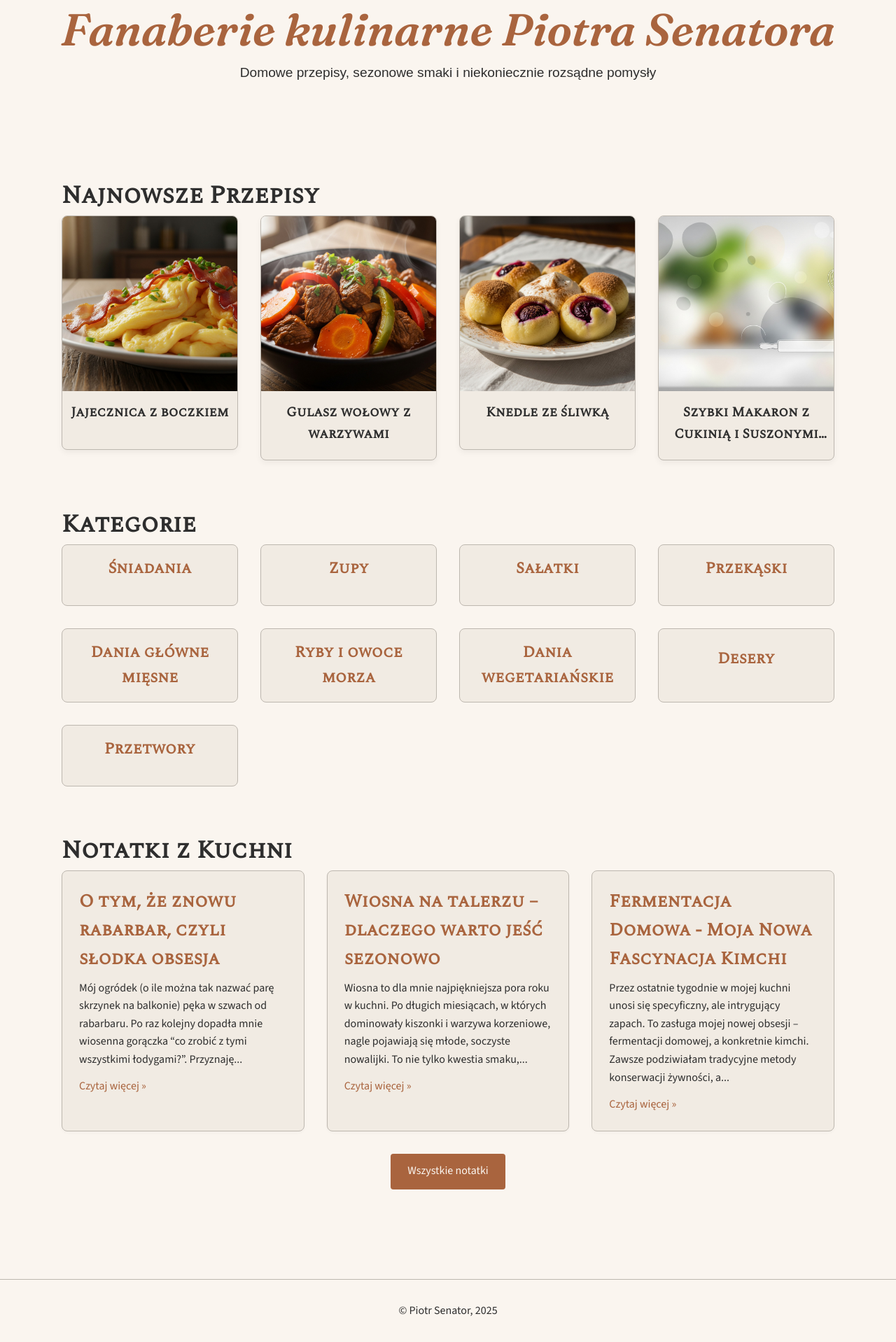
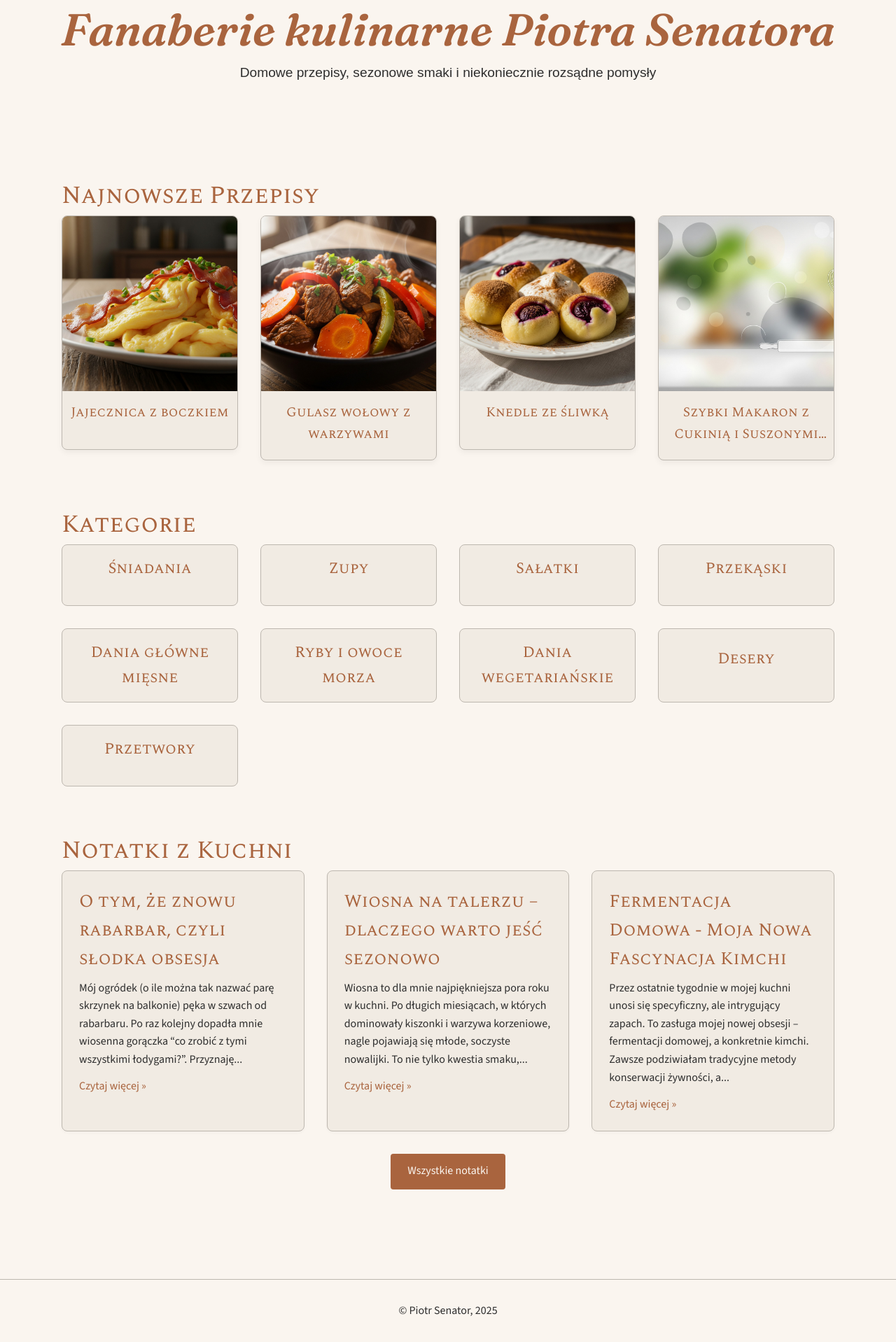
Before and after one commit to piotrsenator/kuchnia, a Jekyll site: the page built from index.html, in a window 1280 px wide. Shown: the whole page at 70% size. Built offline with Jekyll 4.4.1, drawn with Linux system fonts in a browser that asks for light colours; some web fonts are replaced.

Commit message:
Update style.css

```diff
--- a/assets/css/style.css
+++ b/assets/css/style.css
@@ -55,10 +55,10 @@
     --color-white: #FFFFFF; /* Biały */
 
     /* Fonty */
-    --font-family-primary: 'Source Sans 3', sans-serif; /* ZMIANA: Font dla tekstu głównego (Source Sans 3 Regular) */
-    --font-family-headings: 'Spectral SC', serif; /* ZMIANA: Font dla wszystkich nagłówków h1-h6 (Spectral SC Regular) */
-    --font-family-site-title: 'Fraunces', serif; /* ZMIANA: Font dla site-title (Fraunces SemiBold Italic) */
-    --font-weight-light: 300; /* ZMIANA: Nowa zmienna dla wagi 300 (dla Source Sans 3 Light) */
+    --font-family-primary: 'Source Sans 3', sans-serif; /* Font dla tekstu głównego (Source Sans 3 Regular) */
+    --font-family-headings: 'Spectral SC', serif; /* Font dla wszystkich nagłówków h1-h6 (Spectral SC Regular) */
+    --font-family-site-title: 'Fraunces', serif; /* Font dla site-title (Fraunces SemiBold Italic) */
+    --font-weight-light: 300; /* Nowa zmienna dla wagi 300 (dla Source Sans 3 Light) */
 
 
     /* Odstępy (Spacing - używane dla konsekwentnych paddingów/marginesów) */
@@ -94,7 +94,7 @@
 }
 
 body {
-    font-family: var(--font-family-primary); /* ZMIANA: Główny tekst - Source Sans 3 Regular */
+    font-family: var(--font-family-primary); /* Główny tekst - Source Sans 3 Regular */
     color: var(--color-text-dark); /* Użycie zmiennej */
     background-color: var(--color-background-light); /* Użycie zmiennej */
     -webkit-font-smoothing: antialiased;
@@ -107,7 +107,7 @@
 
 /* Specyficzne stylowanie dla site-title (Fraunces SemiBold Italic) */
 .site-title {
-    font-family: var(--font-family-site-title); /* ZMIANA: Fraunces */
+    font-family: var(--font-family-site-title); /* Fraunces */
     font-weight: 600;
     font-style: italic;
     font-size: 3rem; /* Zmniejszono główny tytuł */
@@ -119,8 +119,8 @@
 
 /* site-subtitle i site-description-short używają Source Sans 3 Light */
 .site-subtitle {
-    font-family: var(--font-family-primary); /* ZMIANA: Source Sans 3 */
-    font-weight: var(--font-weight-light); /* ZMIANA: Waga 300 (Light) */
+    font-family: var(--font-family-primary); /* Source Sans 3 */
+    font-weight: var(--font-weight-light); /* Waga 300 (Light) */
     color: var(--color-text-dark);
     font-size: 1.3rem;
     margin-top: var(--spacing-xxs);
@@ -130,9 +130,9 @@
 }
 
 .site-description-short {
-    font-family: var(--font-family-primary); /* ZMIANA: Source Sans 3 */
+    font-family: var(--font-family-primary); /* Source Sans 3 */
     max-width: 700px;
-    font-weight: var(--font-weight-light); /* ZMIANA: Waga 300 (Light) */
+    font-weight: var(--font-weight-light); /* Waga 300 (Light) */
     margin: var(--spacing-xxs) auto var(--spacing-sm) auto;
     color: var(--color-text-dark);
     font-size: 1.2rem;
@@ -144,8 +144,8 @@
 
 /* Opis przepisu - używa Source Sans 3 Regular (domyślny dla body) */
 .recipe-description {
-    font-weight: 400; /* Standardowa waga */
-    font-style: normal; /* Usunięto italic */
+    font-weight: 400; /* ZMIANA: Usunięto italic, ustawiono wagę 400 */
+    font-style: normal; /* ZMIANA: Upewnienie się, że jest normal */
     font-size: 1.2rem;
     color: var(--color-text-dark);
     margin-bottom: var(--spacing-lg);
@@ -153,14 +153,17 @@
 
 /* Cytaty - używają Source Sans 3 Regular (domyślny dla body) */
 .note-content blockquote {
-    font-style: normal; /* Usunięto italic */
-    font-weight: 400; /* Standardowa waga */
+    font-style: normal; /* ZMIANA: Usunięto italic */
+    font-weight: 400; /* ZMIANA: Ustawiono wagę 400 */
 }
 
-/* Nagłówki używają Spectral SC Regular */
+/* Nagłówki używają Spectral SC Regular i koloru primary */
 h1, h2, h3, h4, h5, h6 {
-    font-family: var(--font-family-headings); /* ZMIANA: Spectral SC */
+    font-family: var(--font-family-headings); /* Spectral SC */
+    color: var(--color-primary); /* ZMIANA: Kolor nagłówków zgodny z kolorem tytułu */
     text-transform: none; /* Upewniamy się, że nie ma kapitalików */
+    font-weight: 400; /* ZMIANA: Ustawiono wagę 400 (regular) */
+    font-style: normal; /* ZMIANA: Upewniono się, że jest normal */
 }
 
 h1 { font-size: 2.8rem; }
@@ -180,6 +183,8 @@
     color: var(--color-text-dark); /* Użycie zmiennej */
     margin-left: var(--spacing-md); /* Użycie zmiennej */
     list-style-position: inside;
+    font-weight: 400; /* ZMIANA: Ustawiono wagę 400 */
+    font-style: normal; /* ZMIANA: Upewniono się, że jest normal */
 }
 
 .recipe-ingredients ul li::marker,
@@ -192,6 +197,8 @@
     color: var(--color-primary); /* Użycie zmiennej */
     text-decoration: none;
     transition: color 0.3s ease;
+    font-weight: 400; /* ZMIANA: Ustawiono wagę 400 */
+    font-style: normal; /* ZMIANA: Upewniono się, że jest normal */
 }
 
 a:hover {
@@ -222,12 +229,13 @@
     display: inline-block;
     padding: 0.8rem var(--spacing-md);
     font-size: var(--spacing-sm);
-    font-family: var(--font-family-primary); /* ZMIANA: Source Sans 3 */
+    font-family: var(--font-family-primary); /* Source Sans 3 */
     cursor: pointer;
     border-radius: var(--border-radius-sm);
     transition: background-color 0.3s ease, color 0.3s ease, border-color 0.3s ease;
     text-align: center;
     font-weight: 400;
+    font-style: normal; /* ZMIANA: Upewniono się, że jest normal */
 }
 
 .button-container {
@@ -264,12 +272,13 @@
     border: none;
     padding: 0.8rem var(--spacing-md);
     font-size: var(--spacing-sm);
-    font-family: var(--font-family-primary); /* ZMIANA: Source Sans 3 */
+    font-family: var(--font-family-primary); /* Source Sans 3 */
     cursor: pointer;
     border-radius: var(--border-radius-sm);
     transition: background-color 0.3s ease;
     margin-top: var(--spacing-md);
     font-weight: 400;
+    font-style: normal; /* ZMIANA: Upewniono się, że jest normal */
 }
 
 .print-button:hover {
@@ -389,6 +398,8 @@
     -webkit-box-orient: vertical;
     white-space: normal;
     text-transform: none;
+    font-weight: 400; /* ZMIANA: Ustawiono wagę 400 */
+    font-style: normal; /* ZMIANA: Upewniono się, że jest normal */
 }
 
 /* --- Kafelki kategorii (bez zdjęć) --- */
@@ -422,6 +433,8 @@
     -webkit-box-orient: vertical;
     white-space: normal;
     text-align: center;
+    font-weight: 400; /* ZMIANA: Ustawiono wagę 400 */
+    font-style: normal; /* ZMIANA: Upewniono się, że jest normal */
 }
 
 .category-card:hover .category-card-title {
@@ -442,6 +455,8 @@
     font-size: 1.6rem;
     margin-bottom: var(--spacing-xs);
     text-transform: none;
+    font-weight: 400; /* ZMIANA: Ustawiono wagę 400 */
+    font-style: normal; /* ZMIANA: Upewniono się, że jest normal */
 }
 
 .notes-section .note-entry p {
@@ -470,6 +485,8 @@
     font-size: 3rem;
     margin-bottom: var(--spacing-sm);
     text-transform: none;
+    font-weight: 400; /* ZMIANA: Ustawiono wagę 400 */
+    font-style: normal; /* ZMIANA: Upewniono się, że jest normal */
 }
 
 .recipe-content-wrapper {
@@ -519,11 +536,13 @@
     font-family: var(--font-family-primary); /* Użycie zmiennej */
     color: var(--color-text-dark);
     font-weight: 400;
+    font-style: normal; /* ZMIANA: Upewniono się, że jest normal */
 }
 
 .recipe-details strong {
     color: var(--color-primary);
     font-weight: 400;
+    font-style: normal; /* ZMIANA: Upewniono się, że jest normal */
 }
 
 /* --- Strona pojedynczej notatki --- */
@@ -545,6 +564,8 @@
     font-size: 2.5rem;
     margin-bottom: var(--spacing-xs);
     text-transform: none;
+    font-weight: 400; /* ZMIANA: Ustawiono wagę 400 */
+    font-style: normal; /* ZMIANA: Upewniono się, że jest normal */
 }
 
 .note-date {
@@ -553,6 +574,7 @@
     font-size: 0.9rem;
     margin-bottom: var(--spacing-md);
     font-weight: 400;
+    font-style: normal; /* ZMIANA: Upewniono się, że jest normal */
 }
 
 .note-content img {
@@ -566,17 +588,20 @@
 }
 
 .note-content h2, .note-content h3, .note-content h4 {
-    font-family: var(--font-family-headings); /* ZMIANA: Spectral SC */
+    font-family: var(--font-family-headings); /* Spectral SC */
     color: var(--color-primary);
     margin-top: var(--spacing-md);
     margin-bottom: 0.8rem;
     text-transform: none;
+    font-weight: 400; /* ZMIANA: Ustawiono wagę 400 */
+    font-style: normal; /* ZMIANA: Upewniono się, że jest normal */
 }
 
 .note-content p {
     margin-bottom: var(--spacing-sm);
     color: var(--color-text-dark);
     font-weight: 400;
+    font-style: normal; /* ZMIANA: Upewniono się, że jest normal */
 }
 
 .note-content ul, .note-content ol {
@@ -601,6 +626,7 @@
     font-size: 0.9rem;
     color: var(--color-primary);
     font-weight: 400;
+    font-style: normal; /* ZMIANA: Upewniono się, że jest normal */
 }
 
 /* --- Strona 404 --- */
@@ -620,11 +646,13 @@
 }
 
 .error-404-container .error-title {
-    font-family: var(--font-family-headings); /* ZMIANA: Spectral SC */
+    font-family: var(--font-family-headings); /* Spectral SC */
     font-size: 3rem;
     color: var(--color-primary);
     margin-bottom: var(--spacing-sm);
     text-transform: none;
+    font-weight: 400; /* ZMIANA: Ustawiono wagę 400 */
+    font-style: normal; /* ZMIANA: Upewniono się, że jest normal */
 }
 
 .error-404-container .error-message,
@@ -632,6 +660,8 @@
     font-size: 1.2rem;
     color: var(--color-text-dark);
     margin-bottom: var(--spacing-md);
+    font-weight: 400; /* ZMIANA: Ustawiono wagę 400 */
+    font-style: normal; /* ZMIANA: Upewniono się, że jest normal */
 }
 
 .error-image {
@@ -643,7 +673,7 @@
 }
 /* ==========================================================================
     5. Media Queries (Responsywność)
-    ========================================================================== */
+    ========================================================================= */
 
 /* Mobilne i małe tablety (domyślne style, min-width zaczyna modyfikować) */
 
@@ -790,9 +820,10 @@
         font-size: 2.2rem;
         color: #000;
         margin-bottom: var(--spacing-xs);
-        font-family: var(--font-family-headings); /* ZMIANA: Spectral SC */
+        font-family: var(--font-family-headings); /* Spectral SC */
         text-transform: none;
-        font-weight: 400;
+        font-weight: 400; /* ZMIANA: Ustawiono wagę 400 */
+        font-style: normal; /* ZMIANA: Upewniono się, że jest normal */
     }
 
     .recipe-description {
@@ -862,9 +893,10 @@
         font-size: 1.5rem;
         color: #000;
         margin-bottom: 0.8rem;
-        font-family: var(--font-family-headings); /* ZMIANA: Spectral SC */
+        font-family: var(--font-family-headings); /* Spectral SC */
         text-transform: none;
-        font-weight: 400;
+        font-weight: 400; /* ZMIANA: Ustawiono wagę 400 */
+        font-style: normal; /* ZMIANA: Upewniono się, że jest normal */
     }
 
     .recipe-ingredients ul,
```
